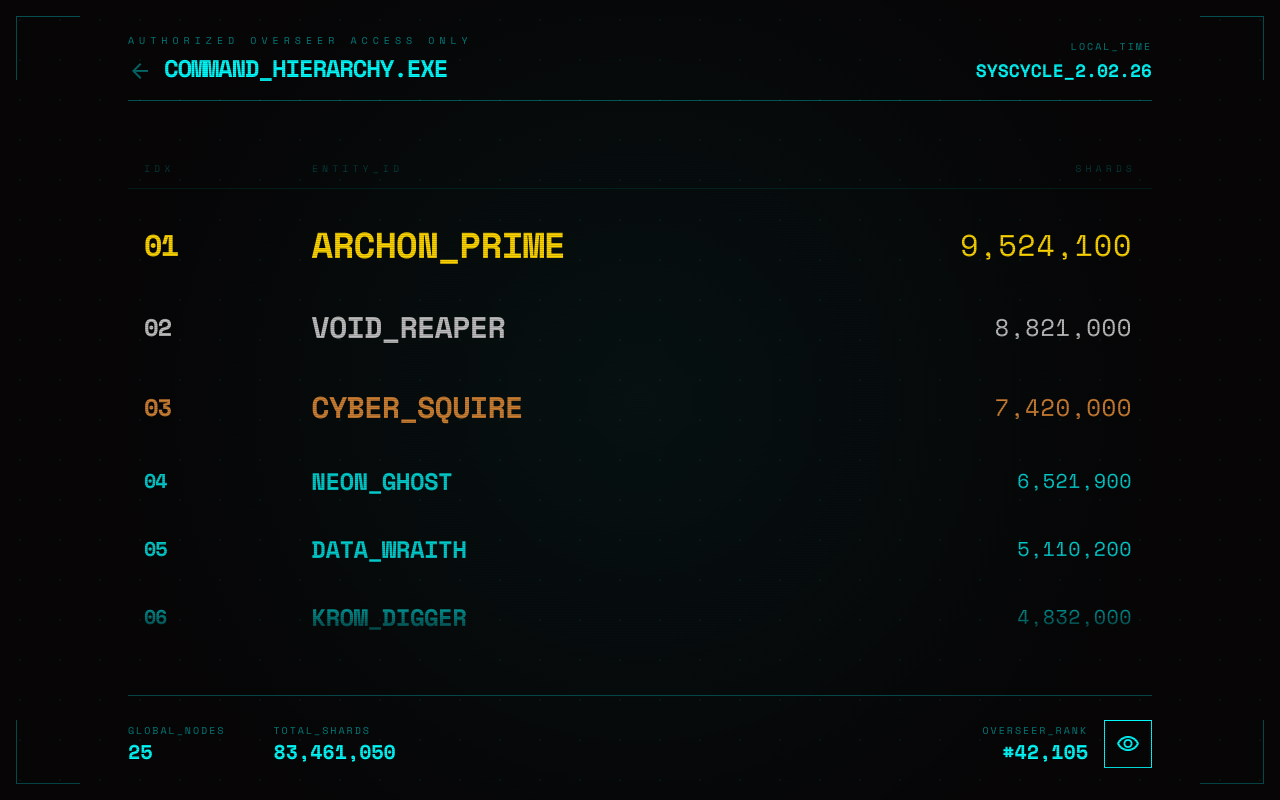
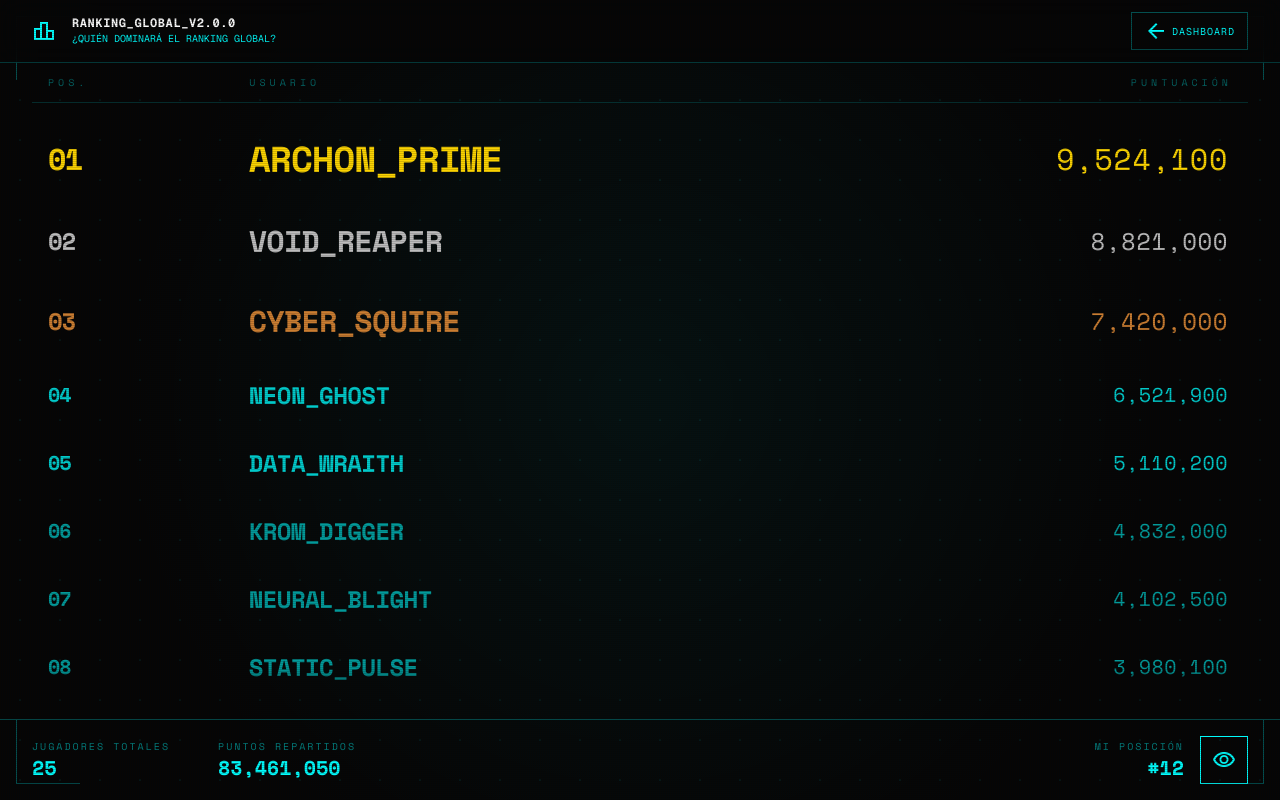
Before and after one commit to ERNI-Academy/ERNI-Bots_V2, a Next.js app in the folder web/: page /scoreboard in a window 1280 px wide. Built offline with nearby package versions, Linux system fonts and the light colour scheme; no server answers.

Commit message:
feat: update scoreboard layout and improve player ranking display; remove unused syscycle function

```diff
--- a/web/app/scoreboard/page.tsx
+++ b/web/app/scoreboard/page.tsx
@@ -46,15 +46,10 @@ const MOCK_ENTRIES: LeaderboardEntry[] = [
   { rank: 25, username: "Warp_Signal",     score:   948_700 },
 ];
 
-const MOCK_PLAYER: PlayerProfile = { rank: 42_105, username: "Overseer", season_score: 0 };
+const MOCK_PLAYER: PlayerProfile = { rank: 12, username: "Overseer", season_score: 0 };
 
 function formatScore(n: number): string {
   return n.toLocaleString("en-US");
-}
-
-function getSyscycle(): string {
-  const now = new Date();
-  return `SYSCYCLE_${now.getDay()}.${String(now.getMonth() + 1).padStart(2, "0")}.${String(now.getFullYear()).slice(-2)}`;
 }
 
 function rankColorClass(rank: number): string {
@@ -84,10 +79,8 @@ export default function ScoreboardPage() {
   const [entries, setEntries] = useState<LeaderboardEntry[]>([]);
   const [player, setPlayer] = useState<PlayerProfile | null>(null);
   const [loading, setLoading] = useState(true);
-  const [syscycle, setSyscycle] = useState("");
 
   useEffect(() => {
-    setSyscycle(getSyscycle());
     async function load() {
       try {
         const [lbData, meData] = await Promise.all([
@@ -107,7 +100,7 @@ export default function ScoreboardPage() {
 
   return (
     <div
-      className={`${spaceMono.className} fixed inset-0 flex flex-col items-center justify-start md:justify-center p-4 md:p-8 bg-[#050505] text-primary overflow-hidden`}
+      className={`${spaceMono.className} fixed inset-0 flex flex-col bg-[#050505] text-primary overflow-hidden`}
     >
       {/* CRT scanlines */}
       <div className="scanlines" />
@@ -134,34 +127,38 @@ export default function ScoreboardPage() {
       <div className="fixed bottom-4 right-4 size-16 border-b border-r border-primary/30 pointer-events-none" />
 
       {/* ─── HEADER ─── */}
-      <header className="w-full max-w-5xl mb-6 md:mb-12 flex justify-between items-end border-b border-primary/30 pb-4 shrink-0">
-        <div className="flex flex-col gap-1">
-          <span className="hidden md:block text-[10px] tracking-[0.5em] uppercase opacity-50">Authorized Overseer Access Only</span>
-          <h1 className="text-base md:text-2xl font-bold tracking-tighter uppercase scoreboard-cursor flex items-center gap-2 md:gap-3">
-            <Link
-              href="/dashboard"
-              className="text-primary/40 hover:text-primary transition-colors"
-              title="Volver al Dashboard"
-            >
-              <span className="material-symbols-outlined text-sm align-middle">arrow_back</span>
-            </Link>
-            <span className="hidden sm:inline">Command_Hierarchy.exe</span>
-            <span className="sm:hidden">Cmd_Hierarchy.exe</span>
-          </h1>
+      <header className="flex items-center justify-between border-b border-primary/20 bg-[#050505]/80 px-4 md:px-8 py-3 backdrop-blur-md z-10 sticky top-0 shrink-0">
+        <div className="flex items-center gap-2 md:gap-4">
+          <div className="size-6 text-primary flex items-center justify-center">
+            <span className="material-symbols-outlined text-xl md:text-2xl">leaderboard</span>
+          </div>
+          <div className="flex flex-col">
+            <h1 className="text-white text-[10px] md:text-xs font-mono font-bold leading-tight tracking-wider uppercase">
+              RANKING_GLOBAL_v2.0.0
+            </h1>
+            <p className="text-primary text-[8px] md:text-[10px] font-mono">
+             ¿QUIÉN DOMINARÁ EL RANKING GLOBAL?
+            </p>
+          </div>
         </div>
-        <div className="text-right">
-          <span className="text-[10px] tracking-[0.2em] uppercase opacity-50">Local_Time</span>
-          <p className="text-sm md:text-lg font-bold">{syscycle}</p>
+        <div className="flex items-center gap-2 md:gap-4">
+          <Link
+            href="/dashboard"
+            className="flex items-center gap-1 px-3 py-1.5 border border-primary/30 hover:bg-primary/20 text-primary transition-colors font-mono text-[10px] uppercase tracking-widest"
+          >
+            <span className="material-symbols-outlined text-sm">arrow_back</span>
+            <span className="hidden sm:inline">DASHBOARD</span>
+          </Link>
         </div>
       </header>
 
       {/* ─── LEADERBOARD TABLE ─── */}
-      <main className="w-full max-w-5xl flex-1 scoreboard-stream overflow-hidden min-h-0">
+      <main className="w-full flex-1 scoreboard-stream overflow-hidden min-h-0 px-4 md:px-8">
         {/* Column headers */}
-        <div className="grid grid-cols-12 gap-2 md:gap-4 px-2 md:px-4 py-3 text-[9px] md:text-[10px] tracking-[0.2em] md:tracking-[0.4em] uppercase opacity-40 mb-2 md:mb-4 border-b border-primary/20">
-          <div className="col-span-2">Idx</div>
-          <div className="col-span-7">Entity_ID</div>
-          <div className="col-span-3 text-right">Shards</div>
+        <div className="grid grid-cols-12 gap-4 md:gap-6 px-2 md:px-4 py-3 text-[9px] md:text-[10px] tracking-[0.2em] md:tracking-[0.4em] uppercase  mb-2 md:mb-4 border-b border-primary/20">
+          <div className="col-span-2">Pos.</div>
+          <div className="col-span-7">Usuario</div>
+          <div className="col-span-3 text-right">Puntuación</div>
         </div>
 
         {loading ? (
@@ -183,7 +180,7 @@ export default function ScoreboardPage() {
               return (
                 <div
                   key={entry.rank}
-                  className={`grid grid-cols-12 gap-2 md:gap-4 px-2 md:px-4 ${sizes.py} items-center transition-all scoreboard-row-hover ${color} ${opacity}`}
+                  className={`grid grid-cols-12 gap-4 md:gap-6 px-2 md:px-4 ${sizes.py} items-center transition-all scoreboard-row-hover ${color} ${opacity}`}
                 >
                   <div className={`col-span-2 ${sizes.index} font-bold tracking-tighter`}>
                     {String(entry.rank).padStart(2, "0")}
@@ -204,20 +201,20 @@ export default function ScoreboardPage() {
       </main>
 
       {/* ─── FOOTER ─── */}
-      <footer className="w-full max-w-5xl mt-6 md:mt-12 flex flex-col sm:flex-row justify-between items-start sm:items-center gap-4 sm:gap-0 border-t border-primary/30 pt-4 md:pt-6 shrink-0">
+      <footer className="w-full px-4 md:px-8 py-3 md:py-4 flex flex-row justify-between items-center gap-4 border-t border-primary/30 shrink-0">
         <div className="flex items-center gap-6 md:gap-12">
           <div className="flex flex-col">
-            <span className="text-[9px] md:text-[10px] tracking-[0.2em] uppercase opacity-50">Global_Nodes</span>
+            <span className="text-[9px] md:text-[10px] tracking-[0.2em] uppercase opacity-50">Jugadores totales</span>
             <span className="text-base md:text-xl font-bold">{loading ? "—" : entries.length.toLocaleString()}</span>
           </div>
           <div className="flex flex-col">
-            <span className="text-[9px] md:text-[10px] tracking-[0.2em] uppercase opacity-50">Total_Shards</span>
+            <span className="text-[9px] md:text-[10px] tracking-[0.2em] uppercase opacity-50">Puntos repartidos</span>
             <span className="text-base md:text-xl font-bold">{loading ? "—" : formatScore(totalShards)}</span>
           </div>
         </div>
         <div className="flex items-center gap-3 md:gap-4">
           <div className="flex flex-col text-right">
-            <span className="text-[9px] md:text-[10px] tracking-[0.2em] uppercase opacity-50">Overseer_Rank</span>
+            <span className="text-[9px] md:text-[10px] tracking-[0.2em] uppercase opacity-50">Mi posición</span>
             <span className="text-base md:text-xl font-bold">
               {player ? `#${player.rank.toLocaleString()}` : "—"}
             </span>
```
